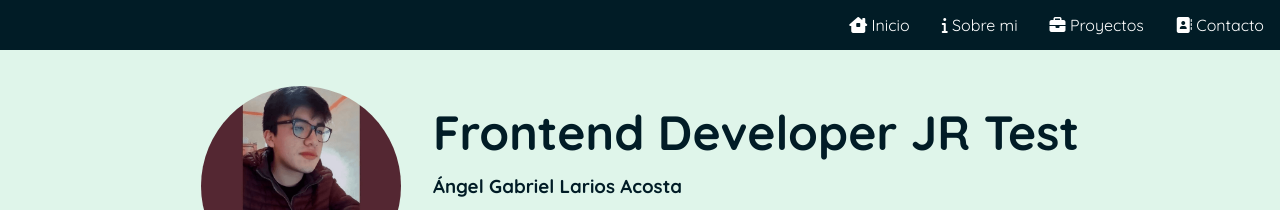
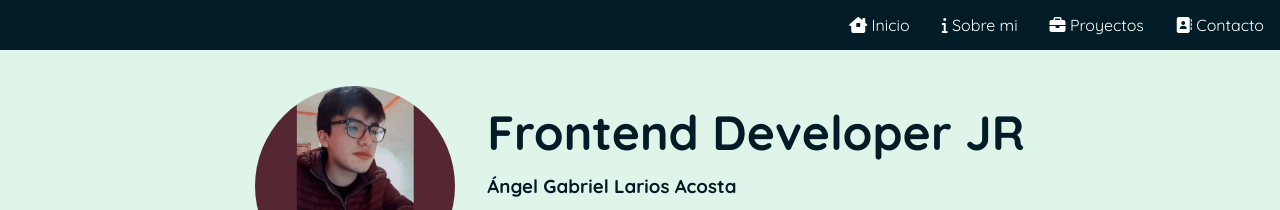
Before and after one commit to angelGabrielLarios/portafolio-web-angel, a plain HTML site: page index.html in a window 1280 px wide. Shown: the top 210 px of the page. Drawn offline with Linux system fonts and the light colour scheme.

Commit message:
se quito el texto de prueba

```diff
--- a/index.html
+++ b/index.html
@@ -52,7 +52,7 @@
         <article class="info" id="info">
             <img src="img/img_profile.png" alt="Ángel Gabriel Larios Acota, Frontend Developer" class="info__img">
             <div class="info__text">
-                <h1 class="info__puesto">Frontend Developer JR Test </h1>
+                <h1 class="info__puesto">Frontend Developer JR </h1>
                 <h3 class="info__nombre">
                     Ángel Gabriel Larios Acosta
                 </h3>
```
